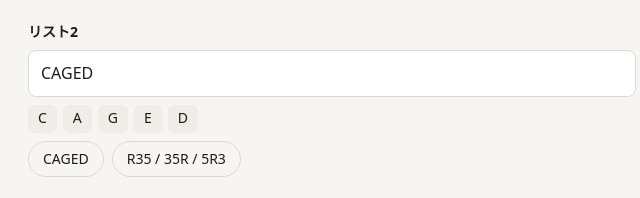
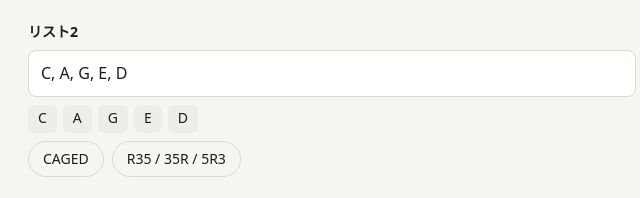
Before and after one commit to rfeather99/random-pair, a plain HTML site: page index.html in a window 1280 px wide. Shown: the part 593-791 px from the top of the page, 308-948 px from the left. Drawn offline with Linux system fonts and the light colour scheme.

Commit message:
Default list 2 to comma-separated, count to 1, separator to " - "
Also keep commas unencoded in the synced query string so bookmarked
URLs stay readable.

Co-Authored-By: Claude Fable 5.1 <noreply@anthropic.com>

```diff
--- a/index.html
+++ b/index.html
@@ -211,12 +211,13 @@
 
 <script>
 (() => {
-  const STORAGE_KEY = 'random-pair:v2';
-  const DEFAULTS = { listA: 'A, B, C, D, E, F, G', listB: 'CAGED', count: 2, sep: 'の' };
+  const STORAGE_KEY = 'random-pair:v3';
+  const OLD_STORAGE_KEYS = ['random-pair:v1', 'random-pair:v2'];
+  const DEFAULTS = { listA: 'A, B, C, D, E, F, G', listB: 'C, A, G, E, D', count: 1, sep: ' - ' };
   // URLクエリのキー。クエリ込みでブックマークすると同じ設定で開ける
   const QUERY_KEYS = { listA: 'a', listB: 'b', count: 'n', sep: 'sep' };
   const PRESETS = [
-    { label: 'CAGED', value: 'CAGED' },
+    { label: 'CAGED', value: 'C, A, G, E, D' },
     { label: 'R35 / 35R / 5R3', value: 'R35, 35R, 5R3' },
   ];
 
@@ -237,7 +238,7 @@
 
   function loadStored() {
     try {
-      localStorage.removeItem('random-pair:v1');
+      OLD_STORAGE_KEYS.forEach((key) => localStorage.removeItem(key));
       return JSON.parse(localStorage.getItem(STORAGE_KEY) || '{}');
     } catch {
       return {};
@@ -279,7 +280,8 @@
       const params = new URLSearchParams(location.search);
       for (const [key, value] of Object.entries(currentState())) params.set(QUERY_KEYS[key], value);
       try {
-        history.replaceState(null, '', '?' + params + location.hash);
+        // カンマはエンコード不要なので読みやすいURLにする
+        history.replaceState(null, '', '?' + params.toString().replace(/%2C/g, ',') + location.hash);
       } catch { /* URLに反映できなくても動作には影響しない */ }
     }, 300);
   }
```
Also changed, not shown: 1 other file.
